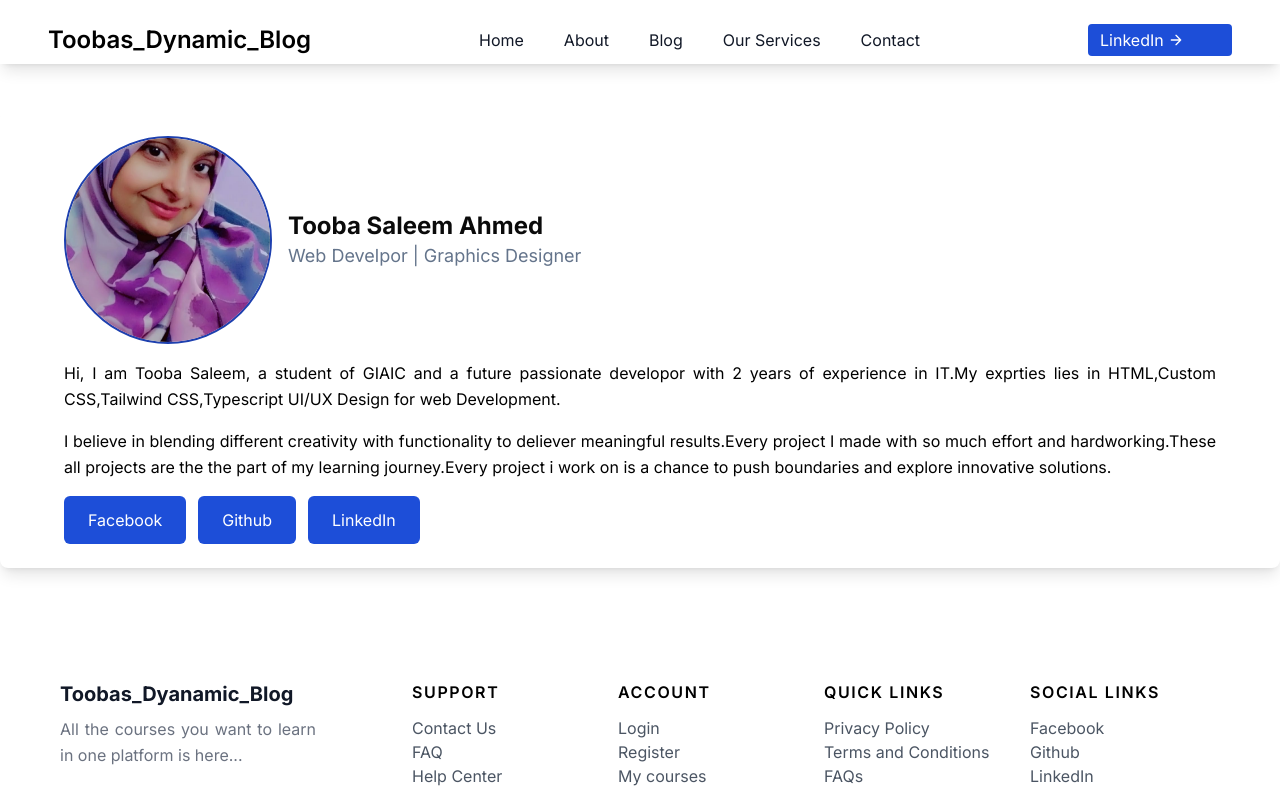
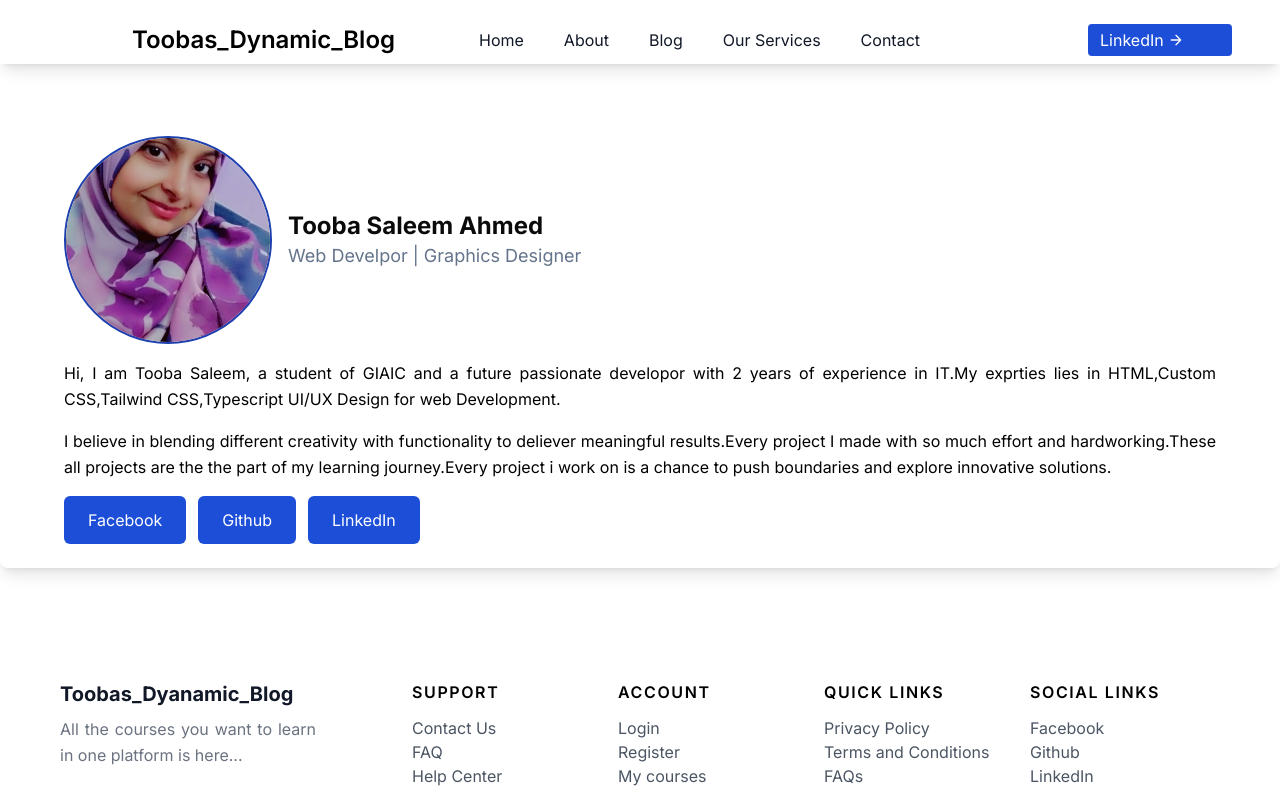
Before and after one commit to ToobaSaleem1234/blog_website, a Next.js app: page /authorcard in a window 1280 px wide. Shown: the top 792 px of the page. Built offline with nearby package versions, Linux system fonts and the light colour scheme.

Commit message:
Add files via upload

```diff
--- a/src/components/footer.tsx
+++ b/src/components/footer.tsx
@@ -92,7 +92,7 @@ export const Footer = () => {
         </div>
       </div>
       <div className="bg-gray-100">
-          <p className="mx-auto py-4 px-5 flex items-center justify-center text-gray-500 text-md sm:text-left ">
+          <p className="py-4 px-5 flex items-center justify-center text-gray-500 text-md sm:text-left ">
             © 2025... Toobas_Dynamic_Blog..
           </p>
         </div>
--- a/src/components/navbar.tsx
+++ b/src/components/navbar.tsx
@@ -5,10 +5,10 @@ import Link from "next/link"
 const Navbar = () => (
 
   <header className="text-gray-600 body-font shadow-lg">
-    <div className="container flex flex-wrap p-2 flex-col md:flex-row items-left">
-      <span className="flex-1 text-2xl text-black font-semibold">Toobas_Dynamic_Blog</span>
-      <nav className="md:ml-auto flex flex-wrap  items-center justify-center text-gray-900 hover:underline cursor-pointer ">
-        <Link href={"/"} className="hover:text-blue-700 mr-10 transition-colors duration-300 transform hover:scale-105">Home</Link>
+    <div className="container flex flex-wrap p-2 flex-col md:flex-row items-left sm:items-center">
+      <span className="flex-1 text-2xl text-black font-semibold sm:text-center">Toobas_Dynamic_Blog</span>
+      <nav className="md:ml-auto flex flex-wrap  items-center justify-center text-gray-900 hover:underline cursor-pointer  ">
+        <Link href={"/"} className="hover:text-blue-700 mr-10 transition-colors duration-300 transform hover:scale-105 ">Home</Link>
         <Link href={"/authorcard"} target="_blank" className="hover:text-blue-700 mr-10 transition-colors duration-300 transform hover:scale-105">About</Link>
         <Link href={"/mega"} target="_blank" className="hover:text-blue-700 mr-10 transition-colors duration-300 transform hover:scale-105">Blog</Link>
         <Link href={"/features"} target="_blank" className="hover:text-blue-700 mr-10 transition-colors duration-300 transform hover:scale-105">Our Services</Link>
```
